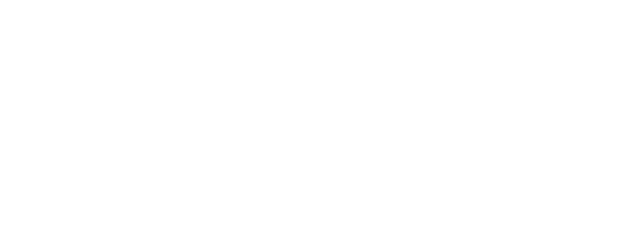
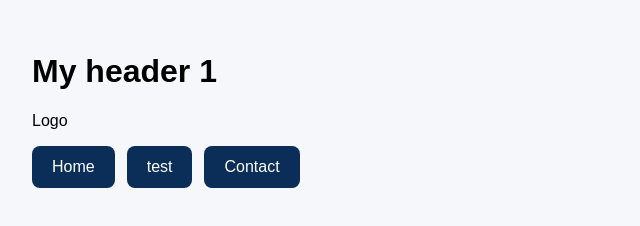
Before and after one commit to mko-sesg/share1, a plain HTML site: page index.html in a window 1280 px wide. Shown: the whole page, without its empty margins (0-640 px from the left). Drawn offline with Linux system fonts and the light colour scheme.

Commit message:
Co-authored-by: Michael Koch (MKO - Lektor - SK - SESG) <mko@sesg.dk>

```diff
--- /dev/null
+++ b/css/index.css
@@ -0,0 +1,28 @@
+body {
+  margin: 0;
+  padding: 2rem;
+  font-family: Arial, sans-serif;
+  background-color: #f5f7fb;
+}
+
+nav ul {
+  display: flex;
+  gap: 0.75rem;
+  list-style: none;
+  padding: 0;
+  margin: 1rem 0 0;
+}
+
+nav a {
+  display: inline-block;
+  padding: 0.75rem 1.25rem;
+  background-color: #0b2e59;
+  color: #ffffff;
+  text-decoration: none;
+  border-radius: 0.5rem;
+}
+
+nav a:hover,
+nav a:focus {
+  background-color: #14457f;
+}
--- a/index.html
+++ b/index.html
@@ -4,8 +4,18 @@
   <meta charset="UTF-8">
   <meta name="viewport" content="width=device-width, initial-scale=1.0">
   <title>share1</title>
+  <link rel="stylesheet" href="css/index.css">
 </head>
 <body>
+  <h1>My header 1</h1>
+  <header>Logo</header>
+  <nav>
+    <ul>
+      <li><a href="#">Home</a></li>
+      <li><a href="#">test</a></li>
+      <li><a href="#">Contact</a></li>
+    </ul>
+  </nav>
   <script src="js/index.js"></script>
 </body>
 </html>
```
